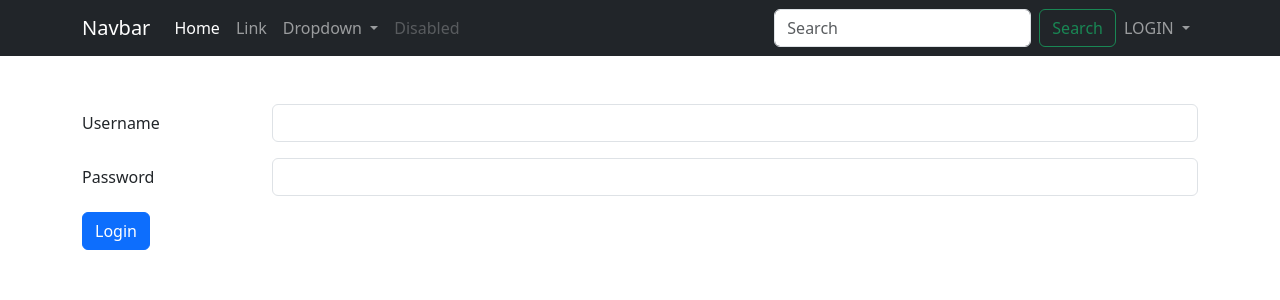
After one commit to jabary/djangoProject, a Django app: page /login/ in a window 1280 px wide. The commit adds this page. Shown: the top 300 px of the page. Run offline with Django 4.2, Linux system fonts and the light colour scheme.

Commit message:
added login and logout

```diff
--- a/reg/models.py
+++ b/reg/models.py
@@ -1,5 +1,6 @@
 import datetime
 from django.db import models
+from django.contrib.auth.models import User
 
 
 class Student(models.Model):
@@ -8,3 +9,4 @@ class Student(models.Model):
     major = models.CharField(max_length=100)
     avg = models.FloatField()
     create_date = models.DateField(default=datetime.datetime.now())
+    user = models.OneToOneField(User, on_delete=models.CASCADE, null=True)
--- /dev/null
+++ b/reg/templates/login.html
@@ -0,0 +1,33 @@
+{% extends "master.html" %}
+
+{% block content %}
+
+{% if error_message %}
+<div class="alert alert-danger" role="alert">
+  {{ error_message }}
+</div>
+{% endif %}
+
+
+<form method="post">
+
+  {% csrf_token %}
+
+  <div class="row mb-3">
+    <label for="" class="col-sm-2 col-form-label">Username</label>
+    <div class="col-sm-10">
+      <input type="text" class="form-control" name="username" >
+    </div>
+  </div>
+  <div class="row mb-3">
+    <label for="" class="col-sm-2 col-form-label">Password</label>
+    <div class="col-sm-10">
+      <input type="password" class="form-control" name="password" >
+    </div>
+  </div>
+
+  <button type="submit" class="btn btn-primary">Login</button>
+</form>
+
+
+{% endblock %}
--- a/reg/templates/master.html
+++ b/reg/templates/master.html
@@ -5,7 +5,6 @@
     <meta name="viewport" content="width=device-width, initial-scale=1">
     <title>Bootstrap demo</title>
     <link href="https://cdn.jsdelivr.net/npm/bootstrap@5.3.2/dist/css/bootstrap.min.css" rel="stylesheet" integrity="sha384-T3c6CoIi6uLrA9TneNEoa7RxnatzjcDSCmG1MXxSR1GAsXEV/Dwwykc2MPK8M2HN" crossorigin="anonymous">
-    <link rel="stylesheet" href="styles.css">
   </head>
   <body>
     <nav class="navbar navbar-expand-lg navbar-dark bg-dark">
@@ -41,6 +40,23 @@
             <input class="form-control me-2" type="search" placeholder="Search" aria-label="Search">
             <button class="btn btn-outline-success" type="submit">Search</button>
           </form>
+          <ul class="nav navbar-nav justify-content-end">
+            <li class="nav-item dropdown">
+              <a class="nav-link dropdown-toggle" href="#" role="button" data-bs-toggle="dropdown" aria-expanded="false">
+                {% if user.is_authenticated %}{{user.username}}{% else %} LOGIN{% endif %}
+              </a>
+              <div class="dropdown-menu dropdown-menu-right">
+                {% if user.is_authenticated %}
+                <a class="dropdown-item" href="{% url 'profile' %}">Profile</a>
+                <a class="dropdown-item" href="{% url 'logout' %}">Logout</a>
+                {% else %}
+                <a class="dropdown-item" href="{% url 'login' %}">Login</a>
+                <a class="dropdown-item" href="{% url 'register' %}">Register</a>
+                {% endif %}
+              </div>
+            </li>
+          </ul>
+
         </div>
       </div>
     </nav>
@@ -52,6 +68,5 @@
     </div>
 
     <script src="https://cdn.jsdelivr.net/npm/bootstrap@5.3.2/dist/js/bootstrap.bundle.min.js" integrity="sha384-C6RzsynM9kWDrMNeT87bh95OGNyZPhcTNXj1NW7RuBCsyN/o0jlpcV8Qyq46cDfL" crossorigin="anonymous"></script>
-    <script src="main.js"></script>
   </body>
 </html>
--- a/reg/templates/students.html
+++ b/reg/templates/students.html
@@ -1,7 +1,7 @@
 {% extends 'master.html' %}
 
 {% block content %}
-<h2>Students</h2>
+<h2>Welcome {{user.username}}</h2>
 
 
 <table class="table table-striped">
--- a/reg/urls.py
+++ b/reg/urls.py
@@ -1,10 +1,15 @@
 from django.urls import path
+from django.contrib.auth import views as auth_views
 from . import views
 
 urlpatterns = [
+    path('login/', views.user_login, name='login'),
+    path('logout/', views.user_logout, name='logout'),
+    path('profile/', auth_views.LogoutView.as_view(), name='profile'),
     path('add_student/', views.add_student, name='add'),
     path('students/<int:id>', views.students, name='students'),
     path('students/', views.students, name='students'),
     path('delete/<int:id>/', views.delete, name='delete'),
-    path('update/<int:id>/', views.update, name='update')
-    ]
+    path('update/<int:id>/', views.update, name='update'),
+    path('register/', views.register, name='register')
+]
--- a/reg/views.py
+++ b/reg/views.py
@@ -1,5 +1,8 @@
 from django.shortcuts import render, redirect
+from django.contrib.auth.decorators import login_required
 from .models import Student
+from .forms import UserRegistrationForm
+from django.contrib.auth import authenticate, login, logout
 # Create your views here.
 
 
@@ -15,20 +18,24 @@ def add_student(request):
         student.name = name
         student.major = major
         student.avg = avg
+        student.user = request.user
 
         student.save()
 
     return render(request, 'student_form.html')
 
 
+@login_required
 def students(request, id=None):
+
+    user = request.user
 
     if id:
         students_list = Student.objects.filter(id=id)
     else:
         students_list = Student.objects.all()  # SELECT * FROM students
 
-    return render(request, 'students.html', {"students": students_list})
+    return render(request, 'students.html', {"students": students_list, "username": user.username})
 
 
 def delete(request, id):
@@ -52,3 +59,38 @@ def update(request, id):
         student.save()
 
     return render(request, 'student_form.html', {"student": student})
+
+
+def register(request):
+    if request.method == 'POST':
+        form = UserRegistrationForm(request.POST)
+        if form.is_valid():
+            form.save()
+            return redirect('login')  # Redirect to login page after successful registration
+    else:
+        form = UserRegistrationForm()
+    return render(request, 'registration.html', {'form': form})
+
+
+def user_login(request):
+
+    if request.method == 'POST':
+        username = request.POST.get('username')
+        password = request.POST.get('password')
+
+        user = authenticate(request, username=username, password=password)
+
+        if user is not None:
+            login(request, user)
+            return redirect('students')
+        else:
+            return render(request, 'login.html', {'error_message': 'Invalid username or password!'})
+
+    return render(request, 'login.html')
+
+
+def user_logout(request):
+    if request.user:
+        logout(request)
+
+        return redirect('login')
```
Also changed, not shown: reg/templates/registration.html (added, +17 -0 lines), testdjango/settings.py (+11 -9 lines).
